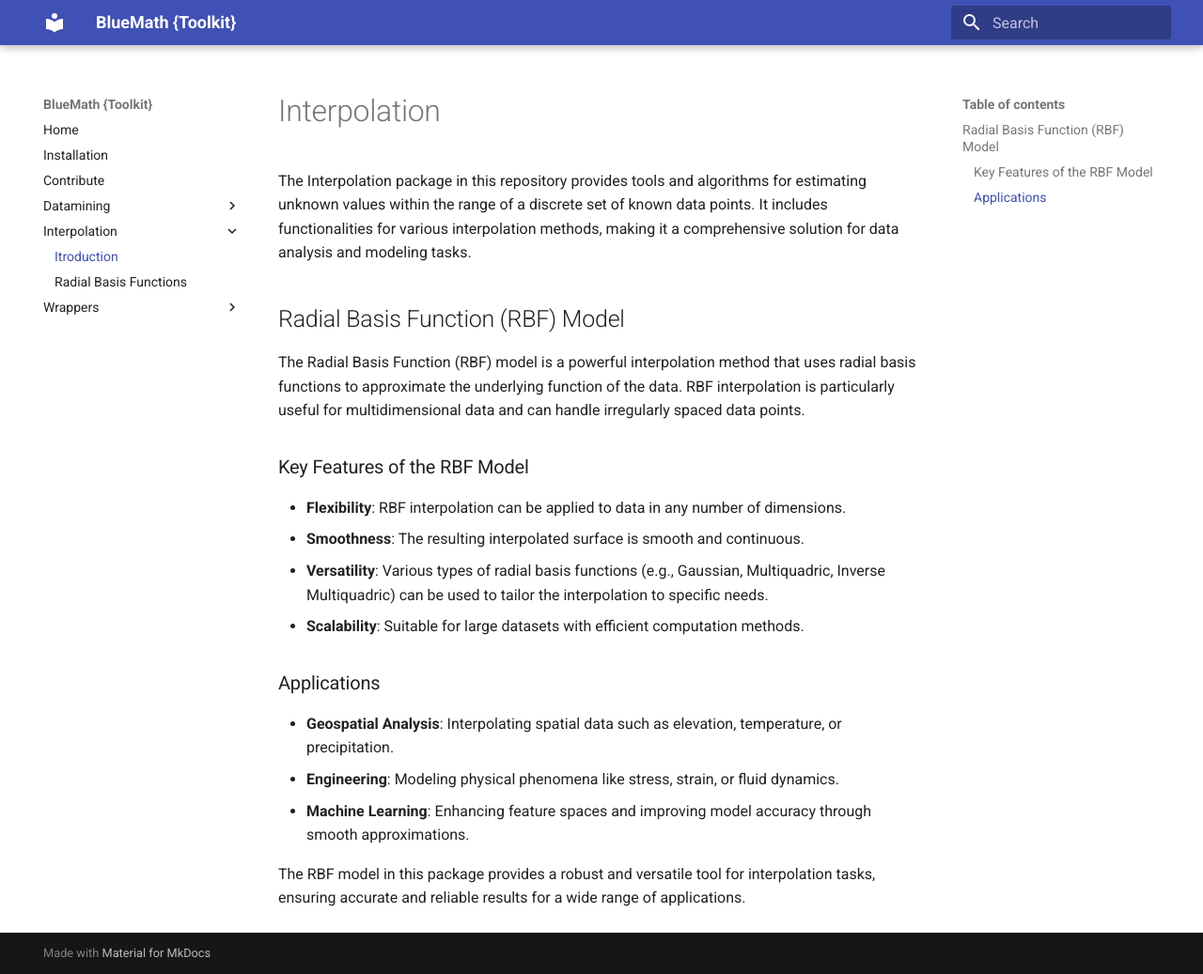
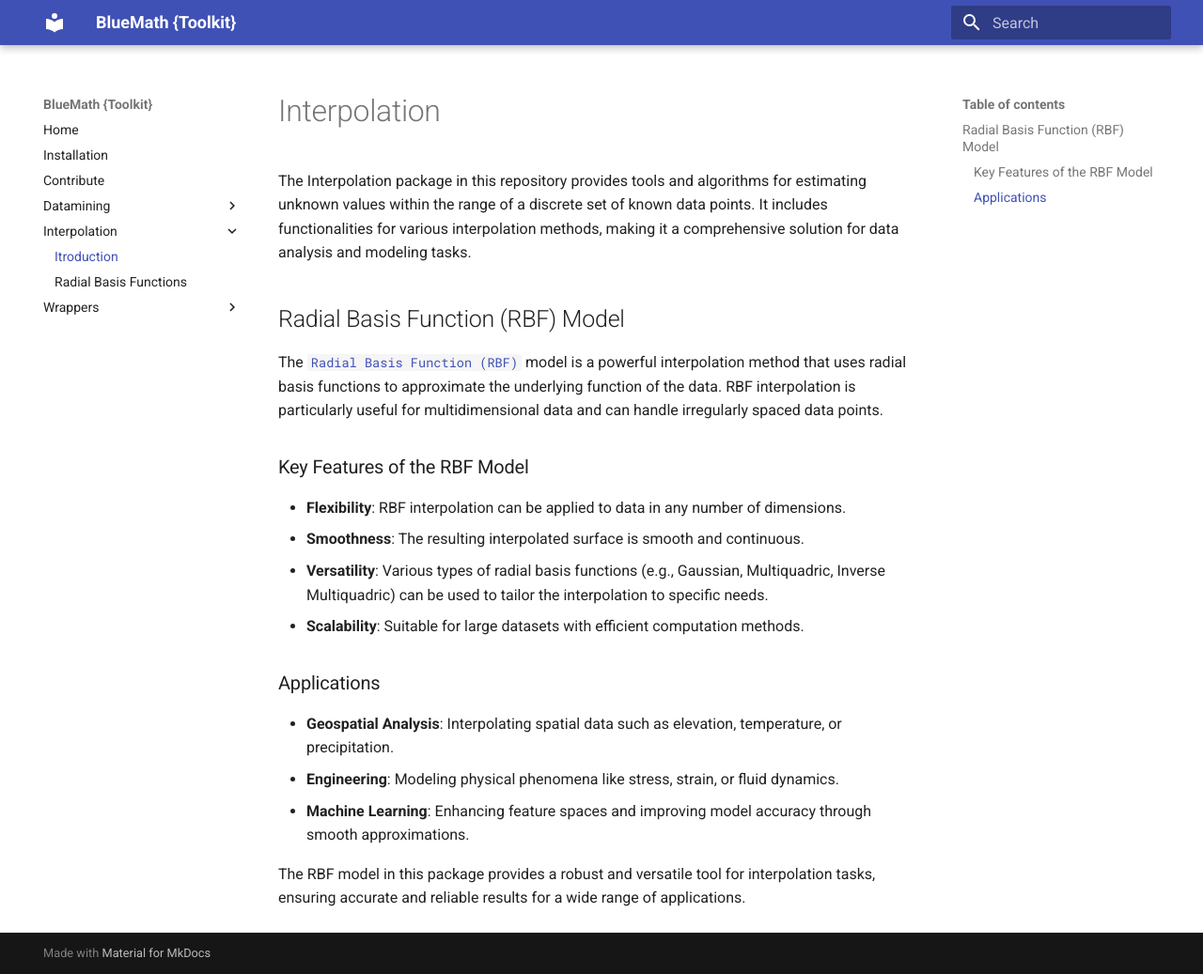
Before and after one commit to GeoOcean/BlueMath_tk, an MkDocs documentation site: the page built from docs/interpolation/intro.md, in a window 1280 px wide and 1037 px high. Shown: the whole window at 94% size. Built offline with MkDocs 1.6.1 and Material for MkDocs 9.7.7, drawn with Linux system fonts in a browser that asks for light colours; some of the changed lines change nothing that is shown.

```diff
--- a/docs/interpolation/intro.md
+++ b/docs/interpolation/intro.md
@@ -4,7 +4,7 @@
 
 ## Radial Basis Function (RBF) Model
 
-The Radial Basis Function (RBF) model is a powerful interpolation method that uses radial basis functions to approximate the underlying function of the data. RBF interpolation is particularly useful for multidimensional data and can handle irregularly spaced data points.
+The [`Radial Basis Function (RBF)`](rbf_interpolation.md) model is a powerful interpolation method that uses radial basis functions to approximate the underlying function of the data. RBF interpolation is particularly useful for multidimensional data and can handle irregularly spaced data points.
 
 ### Key Features of the RBF Model
 
```
